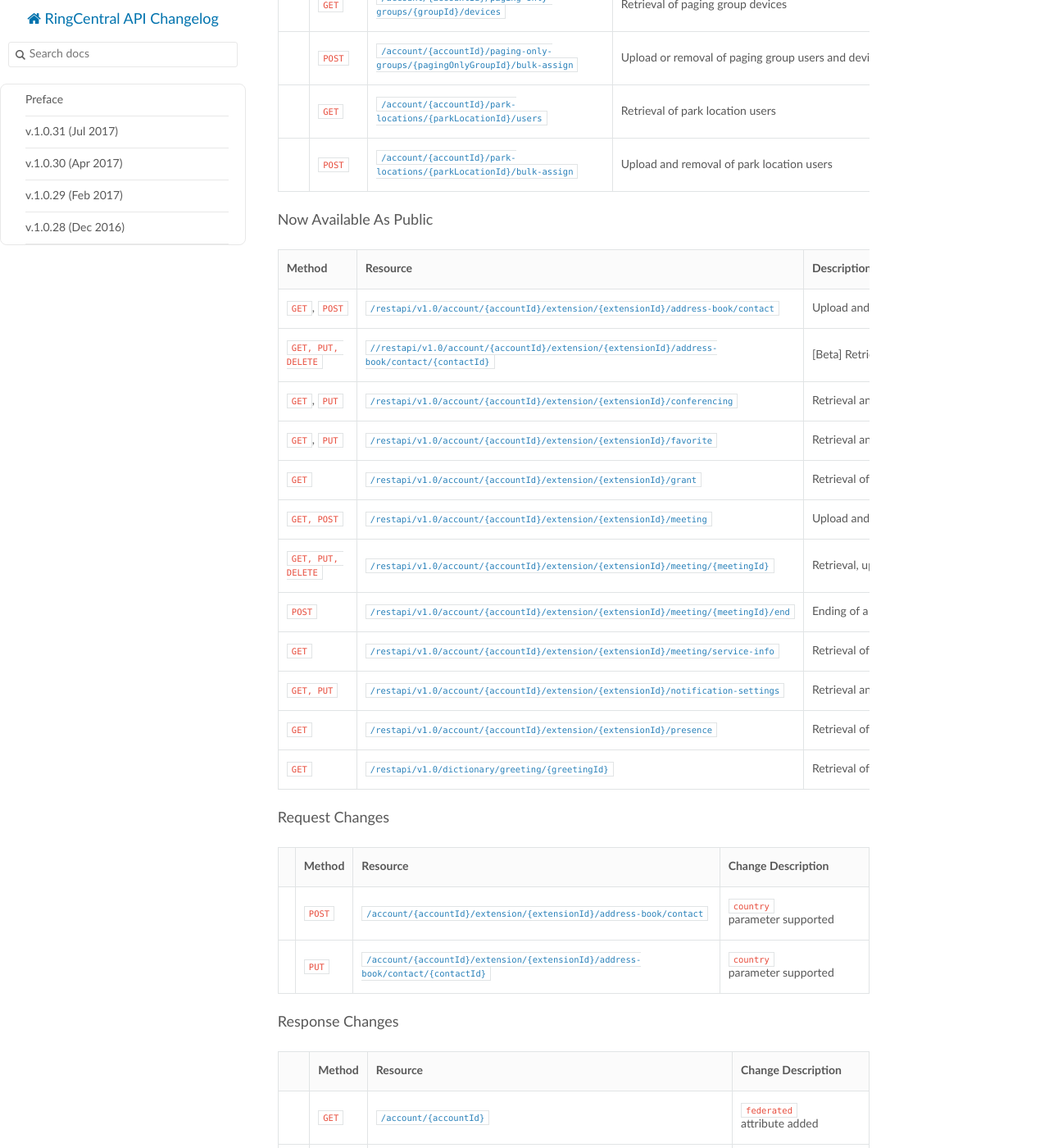
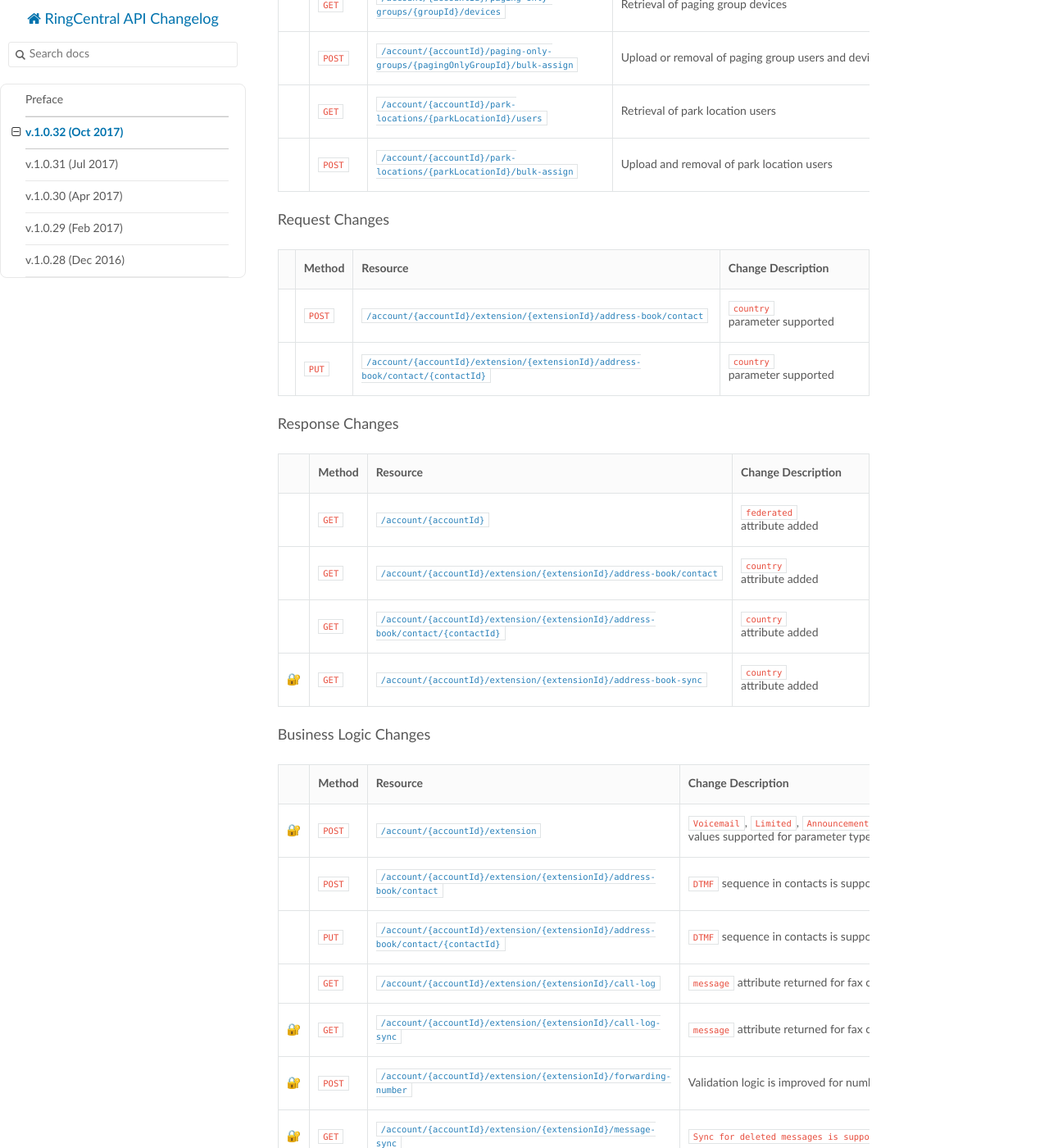
Before and after one commit to ringcentral/ringcentral-api-changelog, an MkDocs documentation site: the page built from docs/1_0_32.md, in a window 1280 px wide and 1400 px high, scrolled down 1120 px. Shown: the whole window at 82% size. Built offline with MkDocs 1.6.1, drawn with Linux system fonts in a browser that asks for light colours; nearby versions of some CDN libraries; old or Windows-style settings are respelled for this version of MkDocs; some of the changed text lies outside the part shown.

```diff
--- a/docs/1_0_32.md
+++ b/docs/1_0_32.md
@@ -11,7 +11,7 @@ Basepath for all URLs: `https://platform.ringcentral.com/restapi/v1.0`.
 |         |`GET`|[`/account/{accountId}/business-hours`](https://developers.ringcentral.com/api-docs/latest/index.html#!#RefGetCompanyBusinessHours)|Retrieval of company business hours|
 |         |`GET`|[`/account/{accountId}/greeting/{greetingId}`](https://developers.ringcentral.com/api-docs/latest/index.html#!#RefGetCompanyCustomGreeting)|Retrieval of a company custom greeting |
 |         |`POST`|[`/account/{accountId}/greeting`](https://developers.ringcentral.com/api-docs/latest/index.html#!##RefCreateCompanyCustomGreeting)|Upload of a company custom greeting|
-|&#x1F510;|`POST`|[`/account/{accountId}/ivr-menus`](https://developers.ringcentral.com/api-docs/latest/index.html#!#RefCreateIVRMenu)|Upload of an IVR menu|
+|&#x1F510;|`POST`|[`/account/{accountId}/ivr-menus`](https://developers.ringcentral.com/api-docs/latest/index.html#!#RefCreateIVRMenu)|Creation of an IVR menu|
 |&#x1F510;|`GET`|[`/account/{accountId}/ivr/{ivrMenuId}`](https://developers.ringcentral.com/api-docs/latest/index.html#!#RefGetIVRMenu)|Retrieval of an IVR menu|
 |&#x1F510;|`PUT`|[`/account/{accountId}/ivr/{ivrMenuId}`](https://developers.ringcentral.com/api-docs/latest/index.html#!#RefRefUpdateIVRMenu)|Update of an IVR menu|
 |&#x1F510;|`POST`|[`/account/{accountId}/ivr-prompts`](https://developers.ringcentral.com/api-docs/latest/index.html#!#RefCreateIVRPrompt)|Upload of an IVR prompt|
@@ -19,28 +19,12 @@ Basepath for all URLs: `https://platform.ringcentral.com/restapi/v1.0`.
 |&#x1F510;|`GET`|[`/account/{accountId}/ivr-prompts/{promptId}`](https://developers.ringcentral.com/api-docs/latest/index.html#!#RefGetIVRPrompt)|Retrieval of an IVR prompt|
 |&#x1F510;|`PUT`|[`/account/{accountId}/ivr-prompts/{promptId}`](https://developers.ringcentral.com/api-docs/latest/index.html#!#RefUpdateIVRPrompt)|Update of an IVR prompt|
 |&#x1F510;|`DELETE`|[`/account/{accountId}/ivr-prompts/{promptId}`](https://developers.ringcentral.com/api-docs/latest/index.html#!#RefDeleteIVRPrompt)|Removal of an IVR prompt|
-|&#x1F510;|`GET`|[`/account/{accountId}/ivr-prompts/{promptId}/content`](https://developers.ringcentral.com/api-docs/latest/index.html#!#RefGetIVRPromptContent)|Upload of an IVR prompt media content|
+|&#x1F510;|`GET`|[`/account/{accountId}/ivr-prompts/{promptId}/content`](https://developers.ringcentral.com/api-docs/latest/index.html#!#RefGetIVRPromptContent)|Retrieval of an IVR prompt media content|
 |         |`GET`|[`/account/{accountId}/paging-only-groups/{pagingOnlyGroupId}/users`](https://developers.ringcentral.com/api-docs/latest/index.html#!#RefGetPagingOnlyGroupUsers)|Retrieval of paging group users|
 |         |`GET`|[`/account/{accountId}/paging-only-groups/{groupId}/devices`](https://developers.ringcentral.com/api-docs/latest/index.html#!#RefGetPagingOnlyGroupDevices)|Retrieval of paging group devices|
 |         |`POST`|[`/account/{accountId}/paging-only-groups/{pagingOnlyGroupId}/bulk-assign`](https://developers.ringcentral.com/api-docs/latest/index.html#!#RefEditPagingOnlyGroup)|Upload or removal of paging group users and devices|
 |         |`GET`|[`/account/{accountId}/park-locations/{parkLocationId}/users`](https://developers.ringcentral.com/api-docs/latest/index.html#!#RefGetParkLocationUsers)|Retrieval of park location users |
 |         |`POST`|[`/account/{accountId}/park-locations/{parkLocationId}/bulk-assign`](https://developers.ringcentral.com/api-docs/latest/index.html#!#RefEditParkLocation)|Upload and removal of park location users|
-
-### Now Available As Public
-|Method|Resource|Description|
-|------|--------|-----------|
-|`GET`, `POST`|[`/restapi/v1.0/account/{accountId}/extension/{extensionId}/address-book/contact`](https://developers.ringcentral.com/api-docs/latest/index.html#!#RefAddressBookContacts.html)|Upload and retrieval of User contacts|
-|`GET, PUT, DELETE` |[`//restapi/v1.0/account/{accountId}/extension/{extensionId}/address-book/contact/{contactId}`](https://developers.ringcentral.com/api-docs/latest/index.html#!#RefAddressBookContact)|[Beta] Retrieval, update and removal of a user contact|
-|`GET`, `PUT`|[`/restapi/v1.0/account/{accountId}/extension/{extensionId}/conferencing`](https://developers.ringcentral.com/api-docs/latest/index.html#!#RefConferencingInfo.html)|Retrieval and update of Free Conference Calling (FCC) feature info |
-|`GET`, `PUT`|[`/restapi/v1.0/account/{accountId}/extension/{extensionId}/favorite`](https://developers.ringcentral.com/api-docs/latest/index.html#!#RefFavorites.html)|Retrieval and update of user Favorite contacts|
-|`GET`|[`/restapi/v1.0/account/{accountId}/extension/{extensionId}/grant`](https://developers.ringcentral.com/api-docs/latest/index.html#!#RefGetExtensionGrantList.html)|Retrieval of a user grant list|
-|`GET, POST`|[`/restapi/v1.0/account/{accountId}/extension/{extensionId}/meeting`](https://developers.ringcentral.com/api-docs/latest/index.html#!#RefGetMeetingsList.html)|Upload and retrieval of user meetings list|
-|`GET, PUT, DELETE`|[`/restapi/v1.0/account/{accountId}/extension/{extensionId}/meeting/{meetingId}`](https://developers.ringcentral.com/api-docs/latest/index.html#!#RefMeeting.html)|Retrieval, update and removal of a user meeting|
-|`POST`|[`/restapi/v1.0/account/{accountId}/extension/{extensionId}/meeting/{meetingId}/end`](https://developers.ringcentral.com/api-docs/latest/index.html#!#RefEndMeeting.html)|Ending of a user meeting|
-|`GET`|[`/restapi/v1.0/account/{accountId}/extension/{extensionId}/meeting/service-info`](https://developers.ringcentral.com/api-docs/latest/index.html#!#RefGetMeetingServiceInfo.html)|Retrieval of a meeting service data|
-|`GET, PUT`|[`/restapi/v1.0/account/{accountId}/extension/{extensionId}/notification-settings`](https://developers.ringcentral.com/api-docs/latest/index.html#!#RefExtensionNotificationSettings.html)|Retrieval and update of user notification settings|
-|`GET`|[`/restapi/v1.0/account/{accountId}/extension/{extensionId}/presence`](https://developers.ringcentral.com/api-docs/latest/index.html#!#RefGetExtensionPresence.html)|Retrieval of user presence settings|
-|`GET`|[`/restapi/v1.0/dictionary/greeting/{greetingId}`](https://developers.ringcentral.com/api-docs/latest/index.html#!#RefGetDictionaryGreeting.html)|Retrieval of a standard greeting|
 
 ### Request Changes
 |         |Method|Resource|Change Description|
--- a/mkdocs.yml
+++ b/mkdocs.yml
@@ -8,6 +8,7 @@ extra_css: [extra.css]
 extra_javascript: [fonts.js]
 pages:
 - Preface: 'index.md'
+- 'v.1.0.32 (Oct 2017)': '1_0_32.md'
 - 'v.1.0.31 (Jul 2017)': '1_0_31.md'
 - 'v.1.0.30 (Apr 2017)': '1_0_30.md'
 - 'v.1.0.29 (Feb 2017)': '1_0_29.md'
```
Also changed, not shown: README.md (+1 -0 lines), docs/1_0_31.md (+13 -0 lines).
